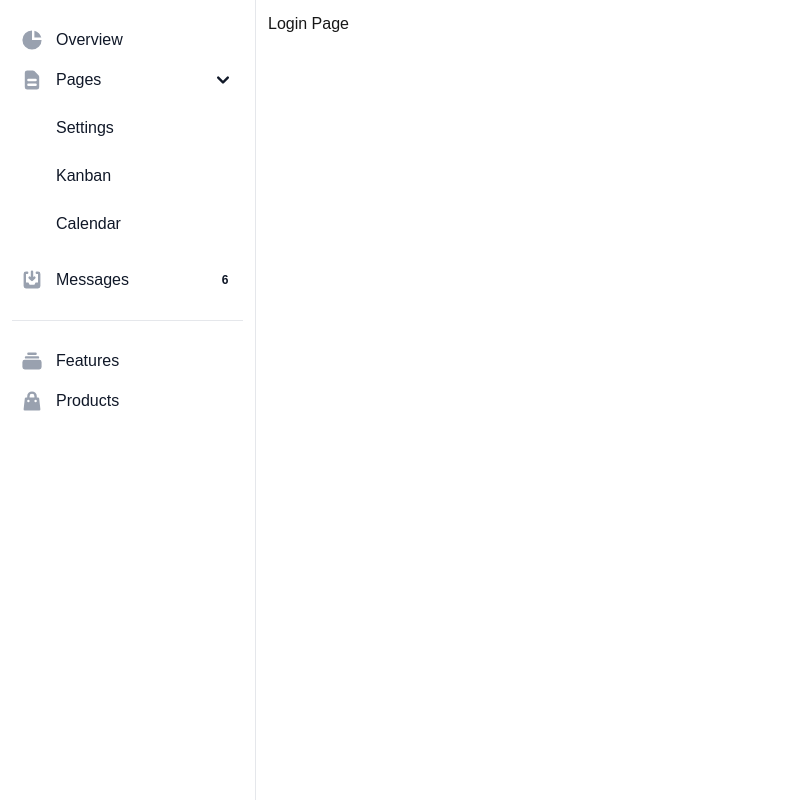
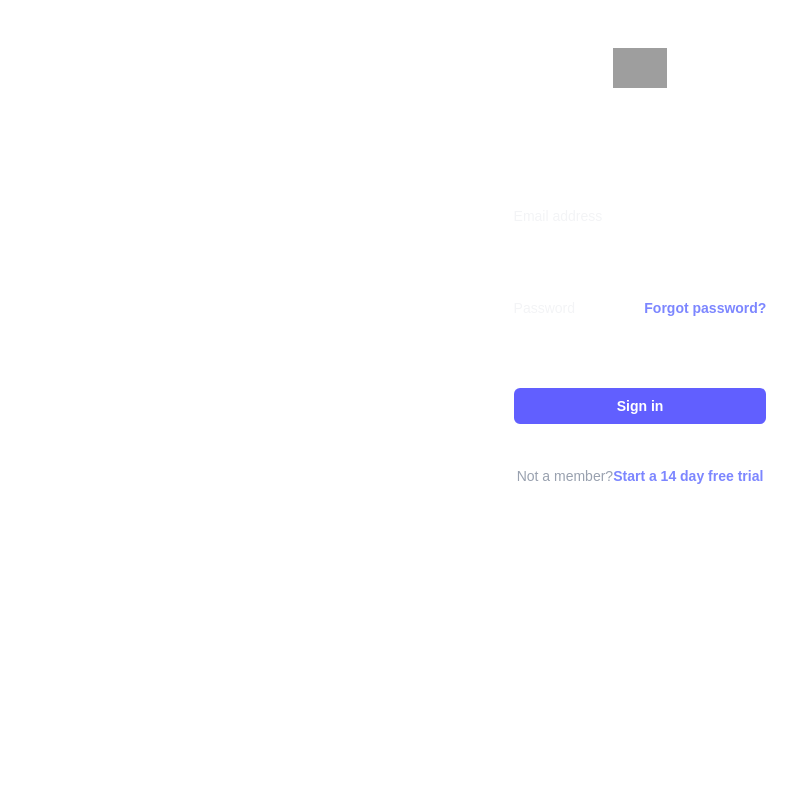
Before and after one commit to abyad-tif/next-app-router, a Next.js app: page /login in a window 1280 px wide. Shown: the whole page, without its empty margins (0-807 px from the left). Built offline with nearby package versions, Linux system fonts and the light colour scheme; grey boxes are pictures that could not be loaded.

Commit message:
linking nav tampilan login register

```diff
--- a/src/app/(auth)/login/page.tsx
+++ b/src/app/(auth)/login/page.tsx
@@ -1,7 +1,87 @@
 export default function LoginPage() {
   return (
-    <div>
-      <h1>Login Page</h1>
+    <div className="flex-col justify-center items-center px-6 py-12 lg:px-8">
+      <div className="sm:mx-auto sm:w-full sm:max-w-sm">
+        <img
+          src="https://tailwindcss.com/plus-assets/img/logos/mark.svg?color=indigo&shade=500"
+          alt="Your Company"
+          className="mx-auto h-10 w-auto"
+        />
+        <h2 className="mt-10 text-center text-2xl/9 font-bold tracking-tight text-white">
+          Sign in to your account
+        </h2>
+      </div>
+
+      <div className="mt-10 sm:mx-auto sm:w-full sm:max-w-sm">
+        <form action="#" method="POST" className="space-y-6">
+          <div>
+            <label
+              htmlFor="email"
+              className="block text-sm/6 font-medium text-gray-100"
+            >
+              Email address
+            </label>
+            <div className="mt-2">
+              <input
+                id="email"
+                type="email"
+                name="email"
+                required
+                autoComplete="email"
+                className="block w-full rounded-md bg-white/5 px-3 py-1.5 text-base text-white outline-1 -outline-offset-1 outline-white/10 placeholder:text-gray-500 focus:outline-2 focus:-outline-offset-2 focus:outline-indigo-500 sm:text-sm/6"
+              />
+            </div>
+          </div>
+
+          <div>
+            <div className="flex items-center justify-between">
+              <label
+                htmlFor="password"
+                className="block text-sm/6 font-medium text-gray-100"
+              >
+                Password
+              </label>
+              <div className="text-sm">
+                <a
+                  href="#"
+                  className="font-semibold text-indigo-400 hover:text-indigo-300"
+                >
+                  Forgot password?
+                </a>
+              </div>
+            </div>
+            <div className="mt-2">
+              <input
+                id="password"
+                type="password"
+                name="password"
+                required
+                autoComplete="current-password"
+                className="block w-full rounded-md bg-white/5 px-3 py-1.5 text-base text-white outline-1 -outline-offset-1 outline-white/10 placeholder:text-gray-500 focus:outline-2 focus:-outline-offset-2 focus:outline-indigo-500 sm:text-sm/6"
+              />
+            </div>
+          </div>
+
+          <div>
+            <button
+              type="submit"
+              className="flex w-full justify-center rounded-md bg-indigo-500 px-3 py-1.5 text-sm/6 font-semibold text-white hover:bg-indigo-400 focus-visible:outline-2 focus-visible:outline-offset-2 focus-visible:outline-indigo-500"
+            >
+              Sign in
+            </button>
+          </div>
+        </form>
+
+        <p className="mt-10 text-center text-sm/6 text-gray-400">
+          Not a member?
+          <a
+            href="#"
+            className="font-semibold text-indigo-400 hover:text-indigo-300"
+          >
+            Start a 14 day free trial
+          </a>
+        </p>
+      </div>
     </div>
   );
 }
--- a/src/app/layout.tsx
+++ b/src/app/layout.tsx
@@ -1,7 +1,10 @@
+"use client";
+
 import type { Metadata } from "next";
 import { Geist, Geist_Mono } from "next/font/google";
 import "./globals.css";
 import Sidenav from "./sidenav";
+import { usePathname } from "next/navigation";
 
 const geistSans = Geist({
   variable: "--font-geist-sans",
@@ -13,24 +16,38 @@ const geistMono = Geist_Mono({
   subsets: ["latin"],
 });
 
-export const metadata: Metadata = {
-  title: "Create Next App",
-  description: "Generated by create next app",
-};
+// export const metadata: Metadata = {
+//   title: "Create Next App",
+//   description: "Generated by create next app",
+// };
+
+const disableNavbar = ["/login", "/register"];
+const enableClass = "h-screen w-100 items-center";
+const classname = "static inline-block top-0 z-40 h-screen p-3";
 
 export default function RootLayout({
   children,
 }: Readonly<{
   children: React.ReactNode;
 }>) {
+  const pathname = usePathname();
   return (
     <html lang="en">
       <body
         className={`${geistSans.variable} ${geistMono.variable} antialiased`}
       >
-        <div className="flex">
-          <Sidenav></Sidenav>
-          <div className="static inline-block top-0 z-40 h-screen p-3">
+        <div
+          className={`flex ${
+            disableNavbar.includes(pathname) && "justify-center items-center"
+          }`}
+        >
+          {!disableNavbar.includes(pathname) && <Sidenav />}
+          {/* <Sidenav></Sidenav> */}
+          <div
+            className={`${!disableNavbar.includes(pathname) && enableClass} ${
+              !disableNavbar.includes(pathname) && classname
+            }`}
+          >
             {children}
           </div>
         </div>
--- a/src/app/sidenav.tsx
+++ b/src/app/sidenav.tsx
@@ -1,13 +1,21 @@
+"use client";
+
 import Link from "next/link";
+import { usePathname } from "next/navigation";
 
 export default function Home() {
+  const pathname = usePathname();
   return (
     <>
       <div className="static inline-block top-0 left-0 z-40 w-64 h-screen">
         <div className="overflow-y-auto py-5 px-3 h-full bg-white border-r border-gray-200 dark:bg-gray-800 dark:border-gray-700">
           <ul className="space-y-2">
             <Link href={"/about"}>
-              <li className="flex items-center p-2 text-base font-normal text-gray-900 rounded-lg dark:text-white hover:bg-gray-100 dark:hover:bg-gray-700 group cursor-pointer">
+              <li
+                className={`flex items-center mb-2 p-2 text-base font-normal text-gray-900 rounded-lg dark:text-white hover:bg-gray-100 dark:hover:bg-gray-700 group cursor-pointer ${
+                  pathname === "/about" ? "bg-gray-700" : ""
+                }`}
+              >
                 <svg
                   aria-hidden="true"
                   className="w-6 h-6 text-gray-400 transition duration-75 dark:text-gray-400 group-hover:text-gray-900 dark:group-hover:text-white"
@@ -89,7 +97,11 @@ export default function Home() {
           </ul>
           <ul className="pt-5 mt-5 space-y-2 border-t border-gray-200 dark:border-gray-700">
             <Link href={"/features"}>
-              <li className="cursor-pointer flex items-center p-2 text-base font-normal text-gray-900 rounded-lg transition duration-75 hover:bg-gray-100 dark:hover:bg-gray-700 dark:text-white group">
+              <li
+                className={`cursor-pointer flex items-center mb-2 p-2 text-base font-normal text-gray-900 rounded-lg transition duration-75 hover:bg-gray-100 dark:hover:bg-gray-700 dark:text-white group ${
+                  pathname === "/features" ? "bg-gray-700" : ""
+                }`}
+              >
                 <svg
                   aria-hidden="true"
                   className="flex-shrink-0 w-6 h-6 text-gray-400 transition duration-75 dark:text-gray-400 group-hover:text-gray-900 dark:group-hover:text-white"
@@ -103,7 +115,11 @@ export default function Home() {
               </li>
             </Link>
             <Link href={"/products"}>
-              <li className="cursor-pointer flex items-center p-2 text-base font-normal text-gray-900 rounded-lg transition duration-75 hover:bg-gray-100 dark:hover:bg-gray-700 dark:text-white group">
+              <li
+                className={`cursor-pointer flex items-center mb-2 p-2 text-base font-normal text-gray-900 rounded-lg transition duration-75 hover:bg-gray-100 dark:hover:bg-gray-700 dark:text-white group ${
+                  pathname === "/products" ? "bg-gray-700" : ""
+                }`}
+              >
                 <svg
                   aria-hidden="true"
                   className="flex-shrink-0 w-6 h-6 text-gray-400 transition duration-75 group-hover:text-gray-900 dark:text-gray-400 dark:group-hover:text-white"
```
